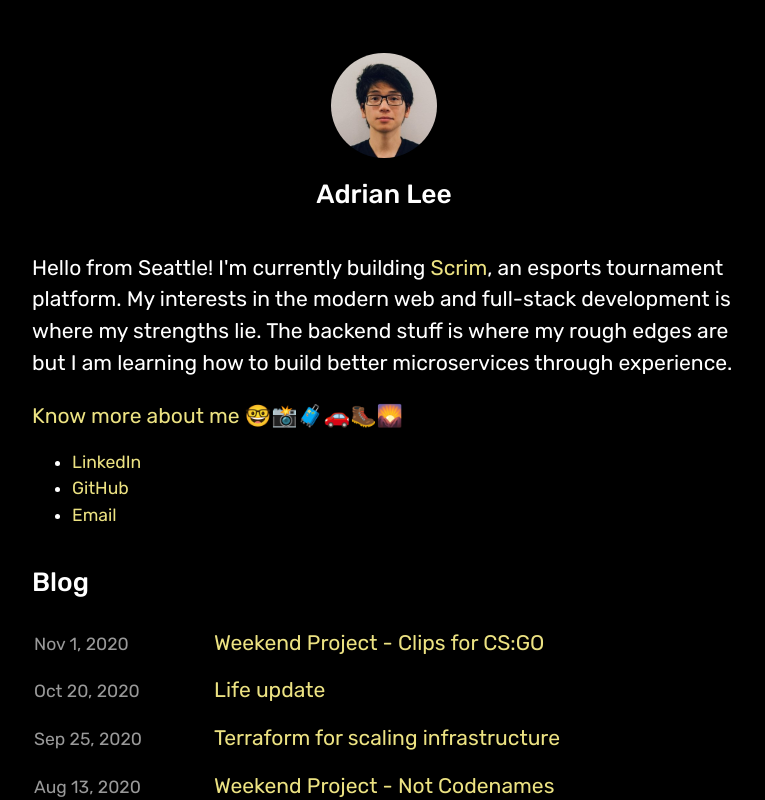
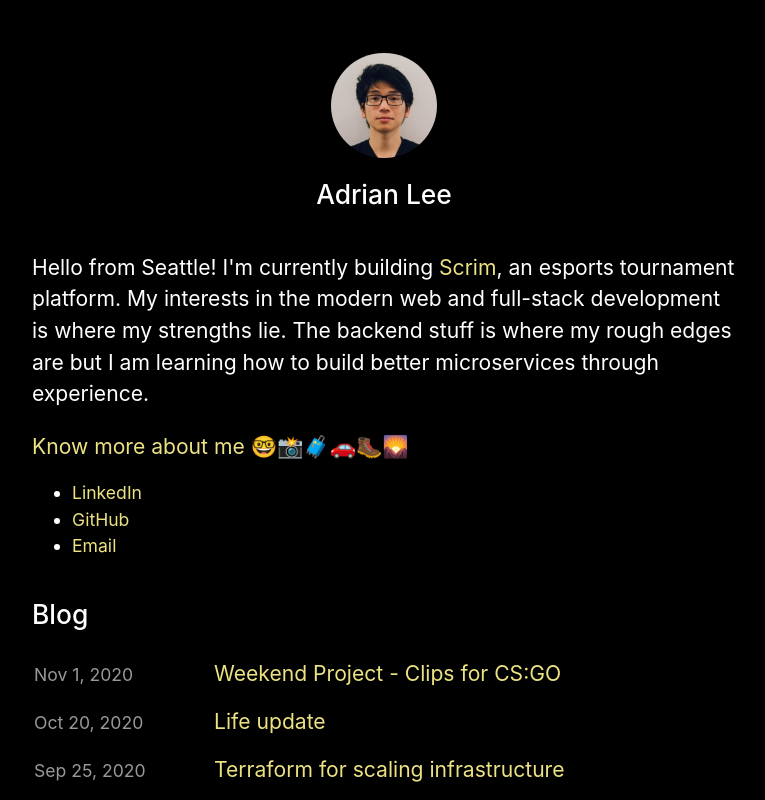
Before and after one commit to adrianlee/blog, a Next.js app: page / in a window 1280 px wide. Shown: the top 800 px of the page, without its empty margins (256-1021 px from the left). Built offline with nearby package versions, Linux system fonts and the light colour scheme.

Commit message:
Font change

```diff
--- a/styles/global.css
+++ b/styles/global.css
@@ -1,10 +1,8 @@
-@import url('https://fonts.googleapis.com/css2?family=Rubik:wght@400;500&display=swap');
-
 html,
 body {
   padding: 0;
   margin: 0;
-  font-family: 'Rubik', -apple-system, sans-serif;
+  font-family: -apple-system, BlinkMacSystemFont, "Segoe UI", Roboto, Oxygen, Ubuntu, Cantarell, "Fira Sans", "Droid Sans", "Helvetica Neue", sans-serif, "Apple Color Emoji", "Segoe UI Emoji", "Segoe UI Symbol";
   line-height: 1.8rem;
   font-size: 1.1rem;
   background-color: #000;
```
